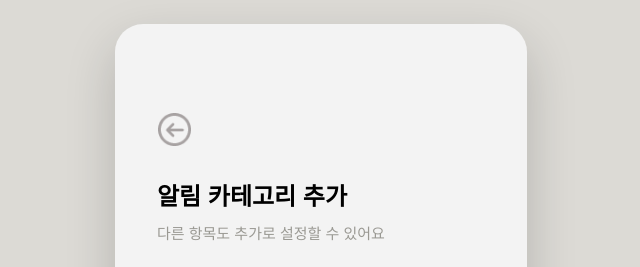
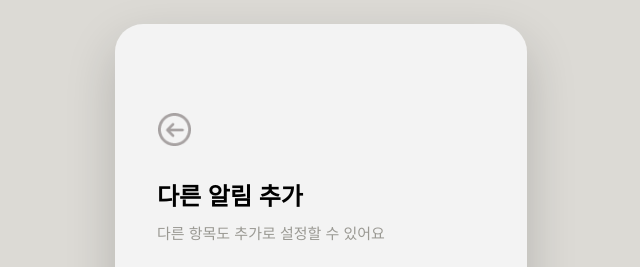
Before and after one commit to EUNS0O/BloomFrame-FRONT-END, a React (Vite) app: page /onboarding/category/more in a window 1280 px wide. Shown: the top 267 px of the page, without its empty margins (319-959 px from the left). Built offline with nearby package versions, Linux system fonts and the light colour scheme; a web font is replaced by a local one.

Commit message:
'카테고리 추가' 화면을 '다른 알림 추가' 화면으로 변경

```diff
--- a/src/pages/CategorySelect.jsx
+++ b/src/pages/CategorySelect.jsx
@@ -96,7 +96,7 @@ export default function CategorySelect() {
     return (
       <div style={{ flex: 1, padding: "0 30px 100px", overflowY: "auto" }}>
         <BackHeader />
-        <div style={{ fontSize: 24, fontWeight: 800, marginTop: 40, marginBottom: 10, paddingLeft: 12 }}>알림 카테고리 추가</div>
+        <div style={{ fontSize: 24, fontWeight: 800, marginTop: 40, marginBottom: 10, paddingLeft: 12 }}>다른 알림 추가</div>
         <div style={{ fontSize: 15, color: C.gray, lineHeight: 1.6, marginBottom: 70, paddingLeft: 12, fontWeight: 500 }}>
           다른 항목도 추가로 설정할 수 있어요
         </div>
```
